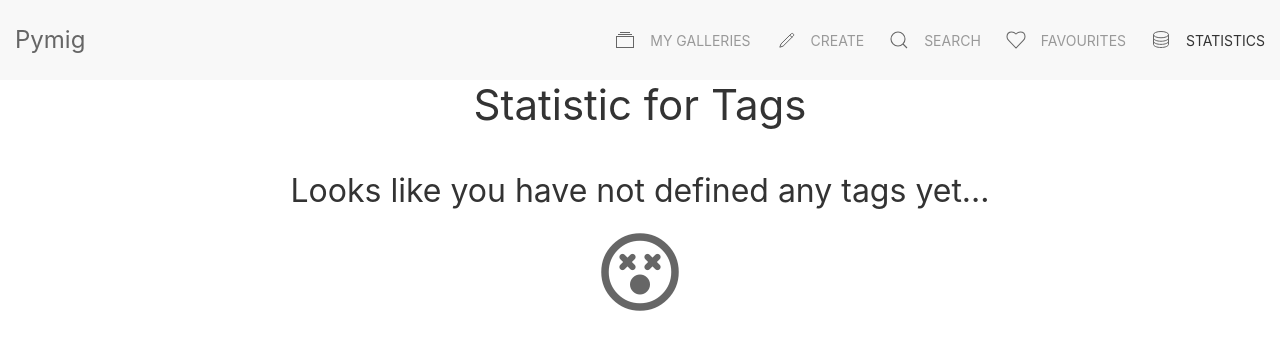
After one commit to yhutter-dbm/pymig, a Flask app: page /statistics/ in a window 1280 px wide. The commit adds this page. Shown: the top 350 px of the page. Run offline with Flask 2, Linux system fonts and the light colour scheme.

Commit message:
Implemented statistics for tag usage overview

```diff
--- a/helpers/gallery_helper.py
+++ b/helpers/gallery_helper.py
@@ -239,3 +239,28 @@ class GalleryHelper():
                 result.append(gallery)
 
         return result
+
+    @staticmethod
+    def get_unique_tags(galleries, logger):
+        tags = []
+        # Get all tags from the available galleries
+        for gallery in galleries:
+            tags = tags + gallery.tags
+
+        # Remove duplicated tags
+        tags = list(set(tags))
+
+        # Sort alphabetically
+        return sorted(tags)
+
+    @staticmethod
+    def get_tags_count(galleries, tags, logger):
+        # We return a list which holds the count for each tag given (we assume they are already unique)
+        counts = []
+        for tag in tags:
+            current_tag_count = 0
+            for gallery in galleries:
+                if tag in gallery.tags:
+                    current_tag_count = current_tag_count + 1
+            counts.append(current_tag_count)
+        return counts
--- a/main.py
+++ b/main.py
@@ -9,6 +9,7 @@ from models.gallery import Gallery
 from models.side_nav import SideNav
 from helpers.side_nav_helper import SideNavHelper
 from helpers.gallery_helper import GalleryHelper
+from helpers.chart_helper import ChartHelper
 
 # Setup application
 app = Flask("Pymig")
@@ -50,6 +51,12 @@ side_nav_elements = [
         link='favourites',
         active=False,
         icon="heart"
+    ),
+    SideNav(
+        title='Statistics',
+        link='statistics',
+        active=False,
+        icon="database"
     )
 ]
 
@@ -190,16 +197,8 @@ def search():
     # Load from json...
     galleries = GalleryHelper.load_from_json(app.logger)
 
-    tags = []
-    # Get all tags from the available galleries
-    for gallery in galleries:
-        tags = tags + gallery.tags
-
-    # Remove duplicated tags
-    tags = list(set(tags))
-
-    # Sort alphabetically
-    tags = sorted(tags)
+    # Get all unique tags from all the galleries in a sorted order
+    tags = GalleryHelper.get_unique_tags(galleries, app.logger)
 
     if request.method == "POST":
         # Search for the galleries with the data from the POST request
@@ -238,6 +237,29 @@ def favourites():
                            current_path=current_path,
                            galleries=galleries)
 
+@app.route('/statistics/')
+def statistics():
+    current_path = "Statistics"
+    result = SideNavHelper.set_active_side_nav_element(
+        current_path, side_nav_elements, app.logger)
+
+    # The data on the x scale will be all available tags
+    # The data on the y will be the count for how many times that tag occurs across all galleries
+
+    # Load from json...
+    galleries = GalleryHelper.load_from_json(app.logger)
+
+    # Get all unique tags from all the galleries in a sorted order
+    tags = GalleryHelper.get_unique_tags(galleries, app.logger)
+    x = tags
+    y = GalleryHelper.get_tags_count(galleries, tags, app.logger)
+
+    # We are pessimistic and assume that we have no bar_chart_to_show
+    bar_chart = None
+    if len(tags) > 0:
+        bar_chart = ChartHelper.generate_bar_chart(x, y, "Most used Tags overall")
+    return render_template("statistics.html", side_nav_elements=result, current_path=current_path, tags_chart=bar_chart)
+
 @app.route('/error')
 def error():
     current_path = ""
--- a/static/css/main.css
+++ b/static/css/main.css
@@ -201,6 +201,10 @@ img.round-image {
 	font-size: 5em;
 }
 
+.statistics-container .fa-dizzy {
+	font-size: 5em;
+}
+
 .back-to-search-container {
 	position: static;
 	bottom: 0;
--- /dev/null
+++ b/templates/statistics.html
@@ -0,0 +1,13 @@
+{% extends 'layout.html' %}
+{% block content %}
+	<div class="statistics-container uk-text-center">
+		<h1>Statistic for Tags</h1>
+		{% if tags_chart %}
+			{{tags_chart | safe}}
+		{% else %}
+			<h2>Looks like you have not defined any tags yet...</h2>
+			<i class="far fa-dizzy"></i>
+		{% endif %}
+	</div>
+
+{% endblock %}
```
Also changed, not shown: helpers/chart_helper.py (added, +12 -0 lines).
